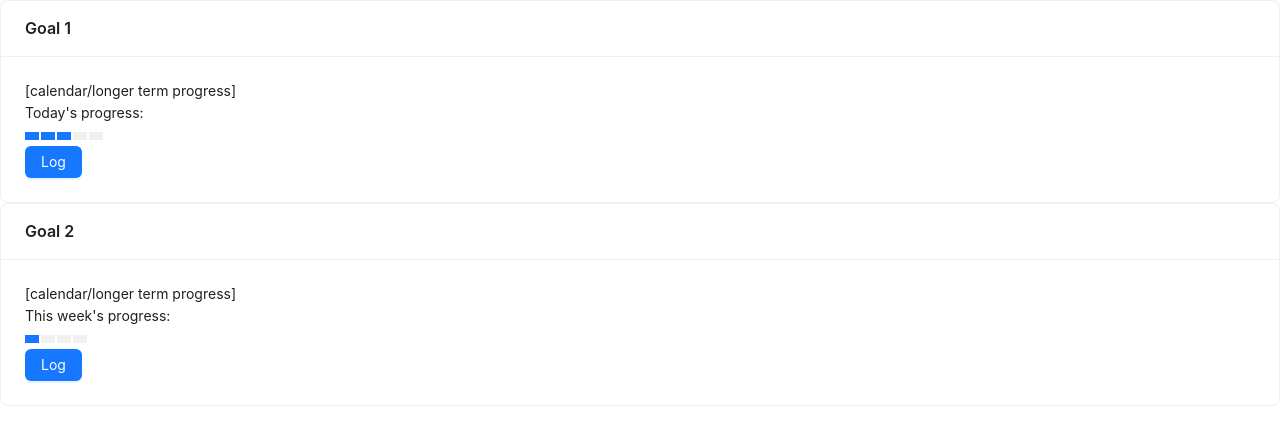
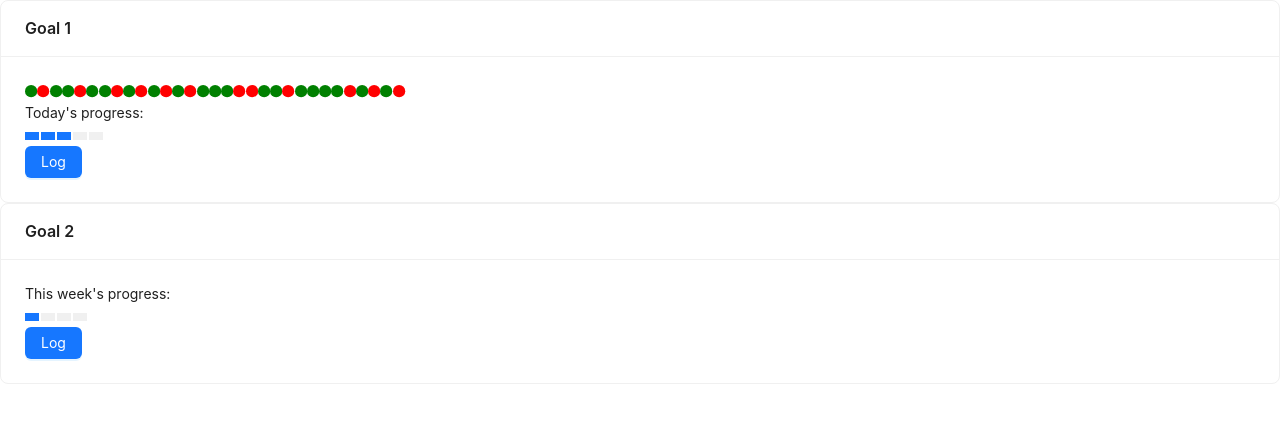
Before and after one commit to akaowen7/hack-the-hill, a Next.js app: page / in a window 1280 px wide. Shown: the top 444 px of the page. Built offline with nearby package versions, Linux system fonts and the light colour scheme.

Commit message:
progress pegboard on cards

```diff
--- a/src/app/page.js
+++ b/src/app/page.js
@@ -1,4 +1,5 @@
 import { Card, Button, Progress } from "antd";
+import PegBoard from "./components/pegBoard/pegBoard";
 
 export default function Home() {
   const goals = [
@@ -6,25 +7,31 @@ export default function Home() {
       name: "Goal 1",
       todayProgress: 3,
       totalProgress: 5,
-      completionInterval: 1,
+      frqeuncyInterval: 1,
+      completed: 1532349930,
     },
     {
       name: "Goal 2",
       todayProgress: 1,
       totalProgress: 4,
-      completionInterval: 2,
+      frqeuncyInterval: 2,
+      completed: 409,
     },
   ];
 
   return goals.map((goal) => {
-    const { name, todayProgress, totalProgress, completionInterval } = goal;
+    const { name, todayProgress, totalProgress, frqeuncyInterval, completed } =
+      goal;
     return (
       <Card title={name}>
         <div className="flex flex-col gap-4">
-          <p>[calendar/longer term progress]</p>
+          <PegBoard
+            num={completed}
+            type={frqeuncyInterval === 1 ? "Dots" : "Pills"}
+          />
           <div>
             <p>
-              {completionInterval === 1
+              {frqeuncyInterval === 1
                 ? "Today's progress: "
                 : "This week's progress:"}
             </p>
```
